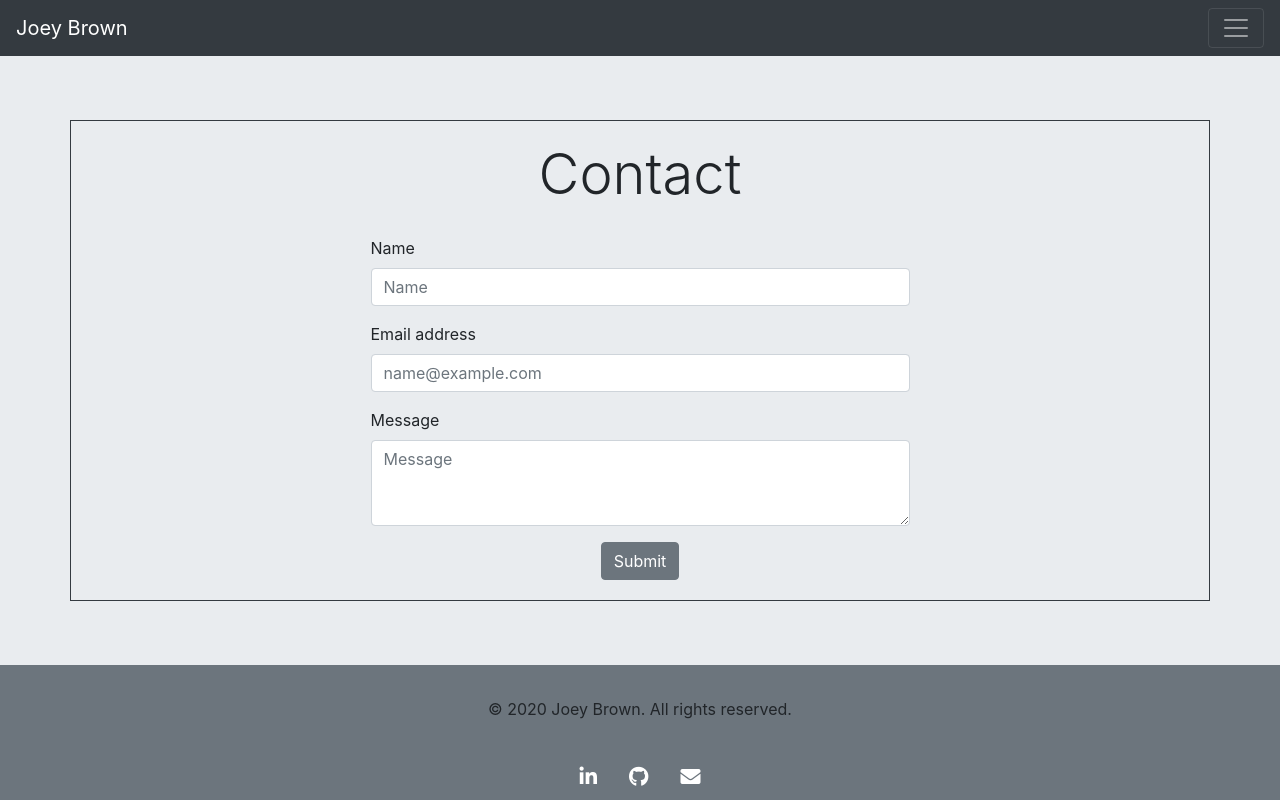
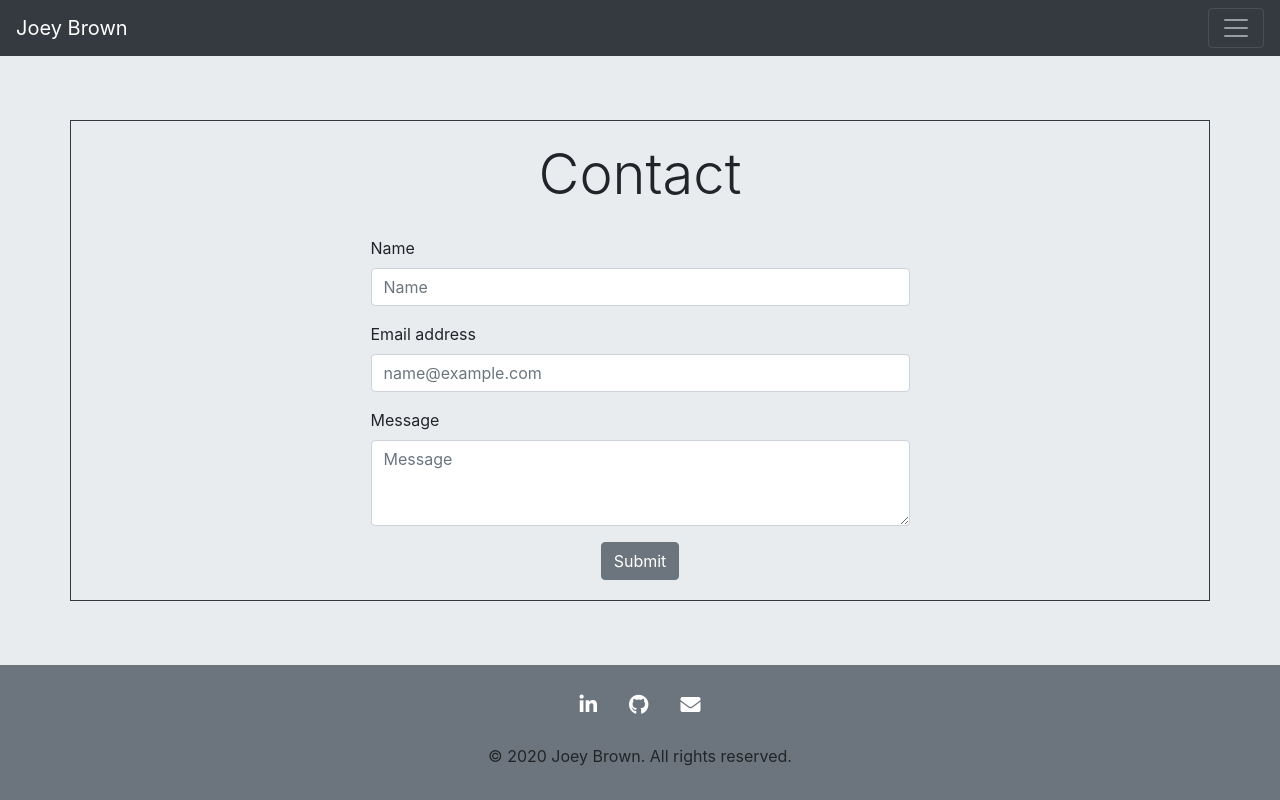
Before and after one commit to joeybrown-ctrl/joeybrown-ctrl.github.io, a plain HTML site: page contact.html in a window 1280 px wide. Drawn offline with nearby package versions, Linux system fonts and the light colour scheme.

Commit message:
messed with fixed footer for as long as I could before realizing it was too late to ask for help and homework was due in less than an hour. Gave it the college try. Footer code is the same for every page yet each page shows it completely differently. Womp womp. Life goes on.

```diff
--- a/contact.html
+++ b/contact.html
@@ -82,29 +82,6 @@
     </div>
 
 
-    <footer>
-        <div class="container">
-            <div class="row justify-content-center fixed-bottom bg-secondary">
-
-                <a href="https://www.linkedin.com/in/joey-brown-97677a1a8/"
-                    class="text-white btn-floating btn-lg btn-li" type="button" role="button"><i
-                        class="fab fa-linkedin-in"></i>
-                </a>
-                <a href="https://github.com/joeybrown-ctrl" class="text-white btn-floating btn-lg btn-git" type="button"
-                    role="button"><i class="fab fa-github"></i></a>
-                <a href="mailto:gjoey.brown@gmail.com" class="text-white btn-floating btn-lg btn-email" type="button"
-                    role="button"><i class="fas fa-envelope"></i></a>
-
-            </div>
-
-            <div class="row justify-content-center">
-                <p>&copy; 2020 Joey Brown. All rights reserved.</p>
-            </div>
-
-        </div>
-
-    </footer>
-
     <!-- Optional JavaScript -->
     <!-- jQuery first, then Popper.js, then Bootstrap JS -->
     <script src="https://code.jquery.com/jquery-3.5.1.slim.min.js"
@@ -118,6 +95,27 @@
         crossorigin="anonymous"></script>
 
 
+    <footer class="page-footer fixed-bottom">
+        <div class="container">
+            <div class="row justify-content-center bg-secondary">
+
+                <a href="https://www.linkedin.com/in/joey-brown-97677a1a8/"
+                    class="text-white btn-floating btn-lg btn-li" type="button" role="button"><i
+                        class="fab fa-linkedin-in"></i>
+                </a>
+                <a href="https://github.com/joeybrown-ctrl" class="text-white btn-floating btn-lg btn-git" type="button"
+                    role="button"><i class="fab fa-github"></i></a>
+                <a href="mailto:gjoey.brown@gmail.com" class="text-white btn-floating btn-lg btn-email" type="button"
+                    role="button"><i class="fas fa-envelope"></i></a>
+
+            </div>
+        </div>
+
+        <div class="footer-copyright text-center py-3">
+            <p>&copy; 2020 Joey Brown. All rights reserved.</p>
+        </div>
+
+    </footer>
 
 </body>
 
```
Also changed, not shown: index.html (+30 -24 lines), portfolio.html (+29 -24 lines).
